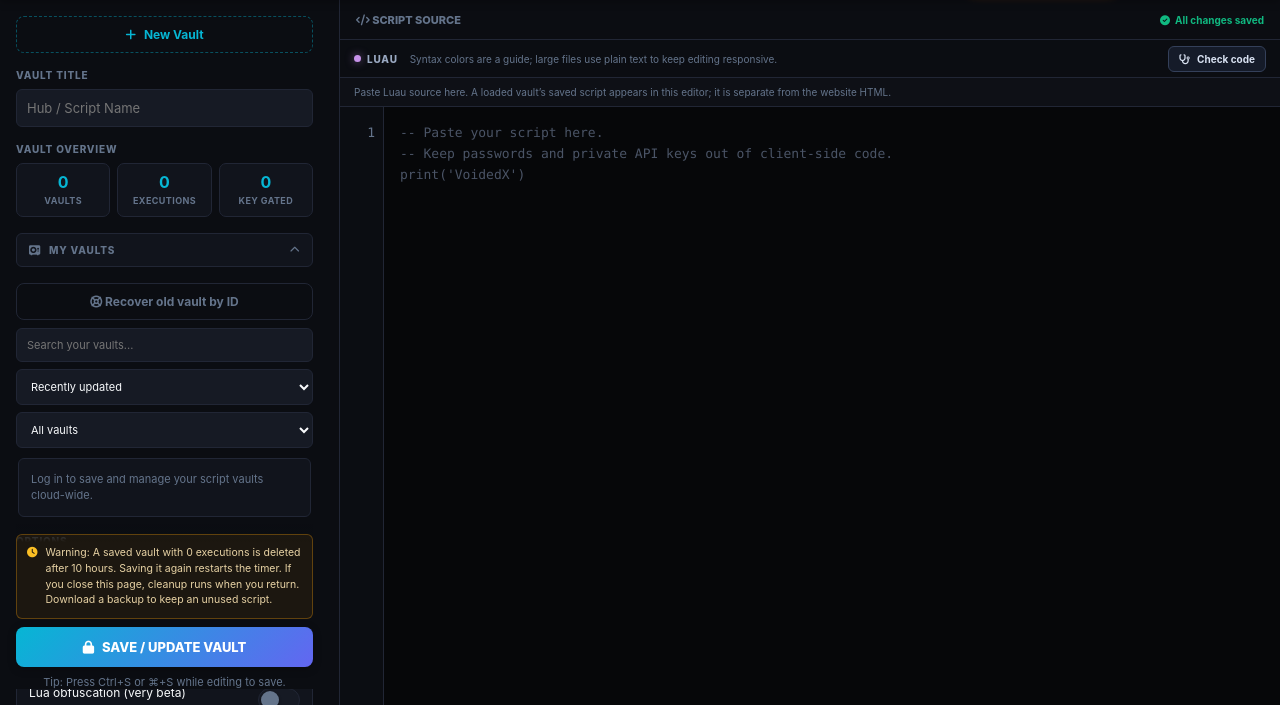
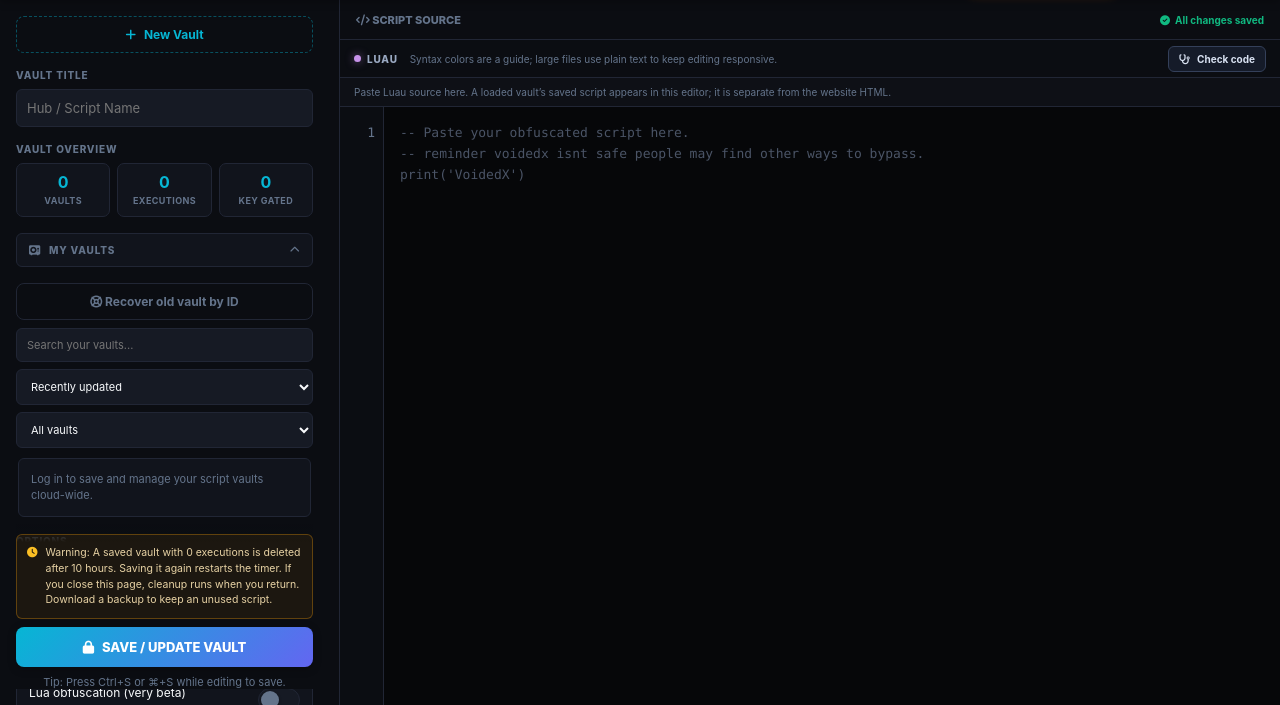
Before and after one commit to pokeywer/voidedxbackup, a website: page index.html in a window 1280 px wide. Shown: the part 95-800 px from the top of the page. Drawn offline with Linux system fonts and the light colour scheme; no server answers.

Commit message:
Change textarea placeholder text for clarity
Updated the textarea placeholder to indicate obfuscation and caution regarding safety.

```diff
--- a/index.html
+++ b/index.html
@@ -183,7 +183,7 @@
                     <div id="line-numbers" class="line-numbers" aria-hidden="true">1</div>
                     <div class="code-editor-surface">
                         <pre id="syntax-highlight" class="syntax-highlight" aria-hidden="true"></pre>
-                        <textarea id="source-code" aria-label="Luau script editor" placeholder="-- Paste your script here.&#10;-- Keep passwords and private API keys out of client-side code.&#10;print('VoidedX')" spellcheck="false" wrap="off"></textarea>
+                        <textarea id="source-code" aria-label="Luau script editor" placeholder="-- Paste your obfuscated script here.&#10;-- reminder voidedx isnt safe people may find other ways to bypass.&#10;print('VoidedX')" spellcheck="false" wrap="off"></textarea>
                     </div>
                 </div>
                 <span class="field-error field-error-block hidden" id="code-error"></span>
```
